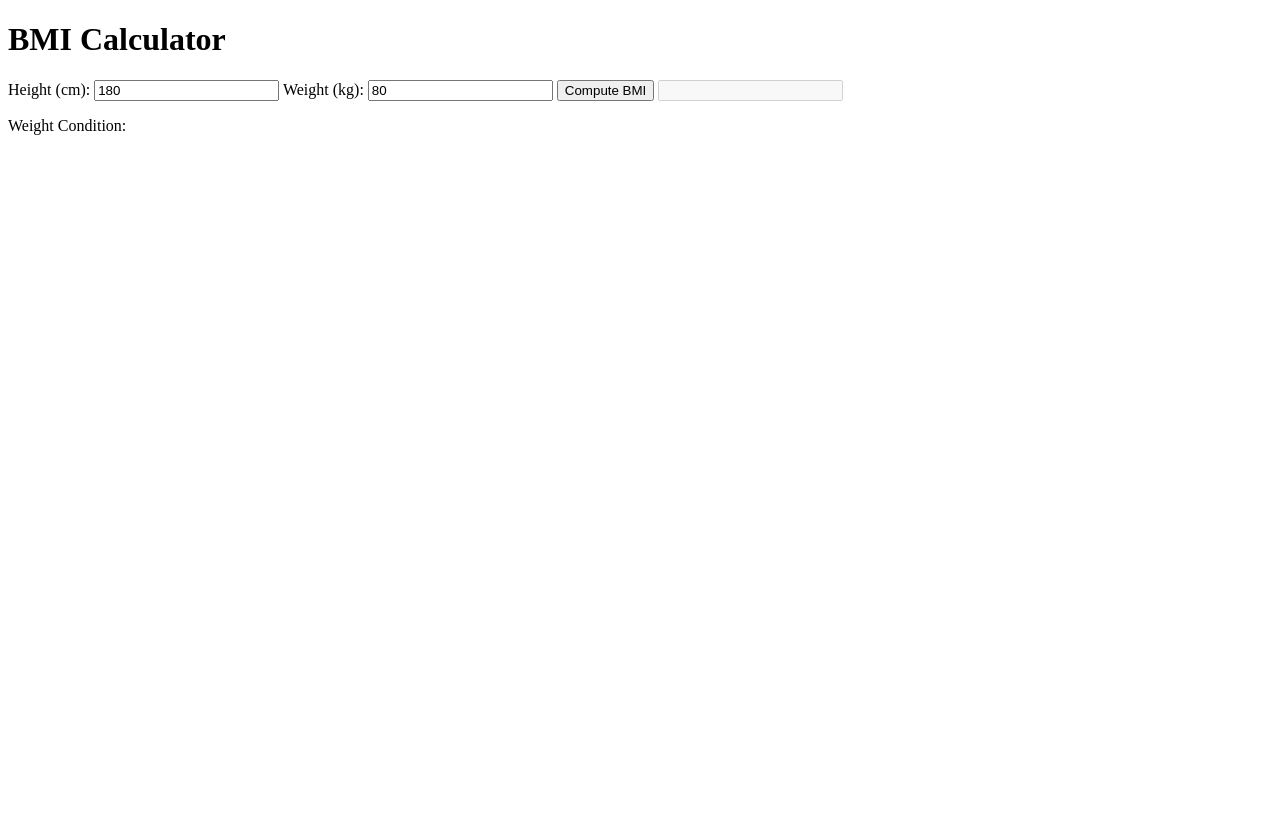
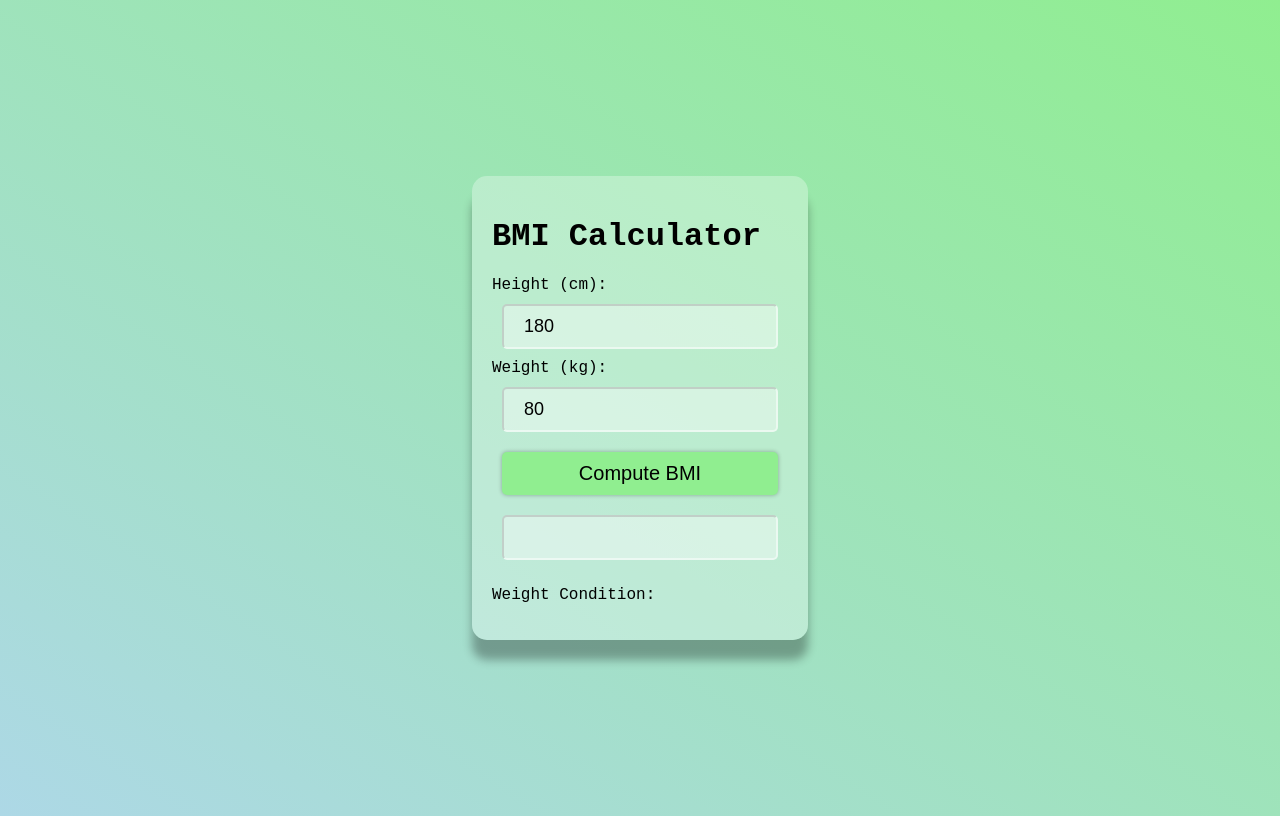
Before and after one commit to eastbaycsu/eastbaycsu.github.io, a plain HTML site: page index.html in a window 1280 px wide. Drawn offline with Linux system fonts and the light colour scheme.

Commit message:
Add files via upload

```diff
--- a/index.html
+++ b/index.html
@@ -3,21 +3,23 @@
   <head>
     <meta charset="utf-8">
     <title>BMI</title>
+    <link rel="stylesheet" href="style.css">
   </head>
   <body>
-    <div class="">
-      <h1 id="" class="">BMI Calculator</h1>
+    <div class="container">
+      <h1 class="">BMI Calculator</h1>
       Height (cm):
-      <input type="number" name="" value="180" class="" id="">
+      <input type="number" name="" value="180" id="" class="input">
 
       Weight (kg):
-      <input type="number" name="" value="80" class="" id="">
+      <input type="number" name="" value="80" id="" class="input">
 
-      <button type="button" name="button" class="" id="">Compute BMI</button>
+      <button type="button" name="button" id="" class="btn">Compute BMI</button>
 
-      <input disabled type="text" name="" value="" class="" id="">
+      <input disabled type="text" name="" value="" id="" class="input">
 
-      <p clsss="">Weight Condition: <span></span> <p>
+      <p id="" class="">Weight Condition:</p>
     </div>
+    <script src="script.js"></script>
   </body>
 </html>
```
